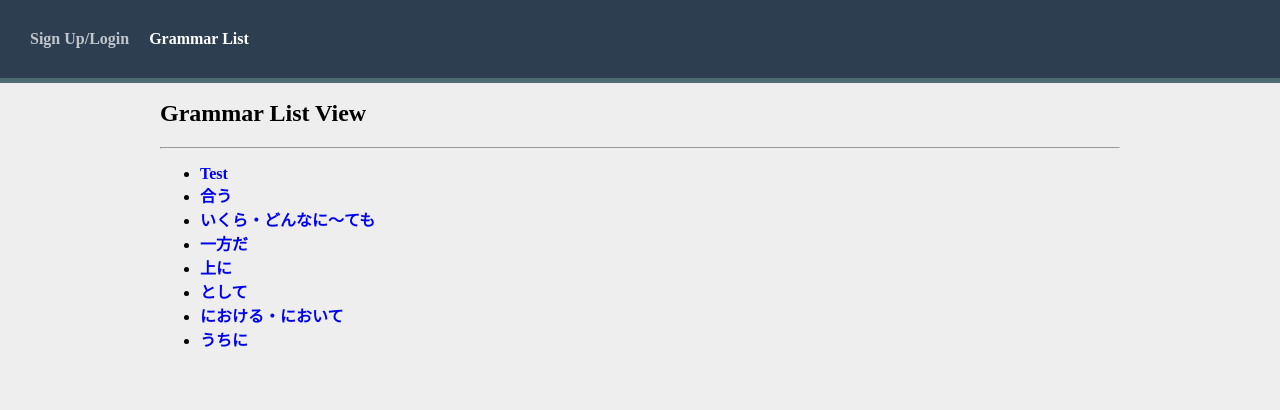
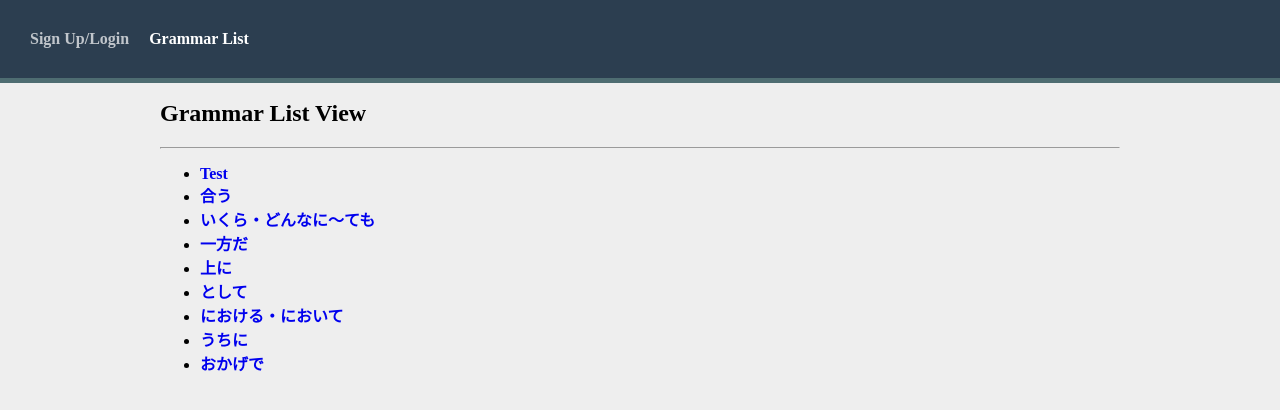
Before and after one commit to slownie/bunpou-resource-client, a Vue app: page /grammarlist in a window 1280 px wide. Shown: the top 410 px of the page. Built offline with nearby package versions, Linux system fonts and the light colour scheme.

Commit message:
holding off on the conjugation component until I can come up for a good idea for it

```diff
--- a/src/data/points.json
+++ b/src/data/points.json
@@ -230,6 +230,37 @@
           "eg": "Let’s make a lot of memories while our grandparents are healthy."
         }
       ]
+    },
+
+    {
+      "id": "8",
+      "name": "おかげで",
+      "desc": "An expression that is used to give thanks to the source of a good outcome. Typically this is used for individuals (coworkers, friends, teachers, etc) but can also be used for anything. Additionally, it can also be used sarcastically/ironically when a bad result occurs.",
+      "conjugation": "Noun＋の＋おかげで<br/>Verb＋おかげで<br/>な-Adjective＋な＋おかげで<br/>い-Adjective＋おかげで<br/>(A)おかげで(B) “Thanks to (A), (B)”",
+      "sentences": [
+        {
+          "jpHTML": "先生の<span class='warning-text'>お陰で</span>JLPT N3に合格できました。",
+          "jp": "先生のお陰でJLPT N3に合格できました。",
+          "eg": "Thanks to my teacher, I passed the JLPT N3."
+        },
+
+
+        {
+          "jpHTML": "一生懸命勉強した<span class='warning-text'>お陰で</span>、いい会社に就職することができました。",
+          "jp": "一生懸命勉強したお陰で、いい会社に就職することができました。",
+          "eg": "Thanks to me studying hard, I was able to get a job at a good company."
+        },
+        {
+          "jpHTML": "彼のコミュ力が下手な<span class='warning-text'>おかげで</span>、取引は失敗だった。",
+          "jp": "彼のコミュ力が下手なおかげで、取引は失敗だった。",
+          "eg": "Thanks to his terrible communication skills, the deal was a failure."
+        },
+        {
+          "jpHTML": "風が強い<span class='warning-text'>お陰で</span>、ヨットのスピードが上がった。",
+          "jp": "風が強いお陰で、ヨットのスピードが上がった。",
+          "eg": "Thanks to the strong wind, the yacht gained speed."
+        }
+      ]
     }
   ]
 }
--- a/src/router/index.js
+++ b/src/router/index.js
@@ -55,11 +55,11 @@ const router = createRouter({
       meta: { requiresAuth: true },
     },
 
-    {
-      path: "/home/worksheet",
-      component: () => import("@/views/practice/WorksheetPracticeView.vue"),
-      meta: { requiresAuth: true },
-    },
+    // {
+    //   path: "/home/worksheet",
+    //   component: () => import("@/views/practice/WorksheetPracticeView.vue"),
+    //   meta: { requiresAuth: true },
+    // },
 
     {
       path: "/home/jlpt/:id",
--- a/src/views/HomeView.vue
+++ b/src/views/HomeView.vue
@@ -9,9 +9,10 @@ import { RouterLink } from "vue-router";
     <li>
       <RouterLink to="/home/srs"> Go to SRS Practice. </RouterLink>
     </li>
-    <li>
+    <!--On hold until I can think of a better concept for this-->
+    <!-- <li>
       <RouterLink to="/home/worksheet"> Go to Worksheet Practice. </RouterLink>
-    </li>
+    </li> -->
     <h3>JLPT</h3>
     <li><RouterLink to="/home/jlpt/5"> N5 </RouterLink></li>
     <li><RouterLink to="/home/jlpt/4"> N4 </RouterLink></li>
--- a/src/views/practice/JLPTPracticeView.vue
+++ b/src/views/practice/JLPTPracticeView.vue
@@ -91,4 +91,6 @@ const setAnswer = () => {
   </section>
 </template>
 
-<style></style>
+<style>
+
+</style>
```
Also changed, not shown: src/data/sentences.json (deleted, +0 -19 lines), src/data/conjugations.json (deleted), todo.txt.
